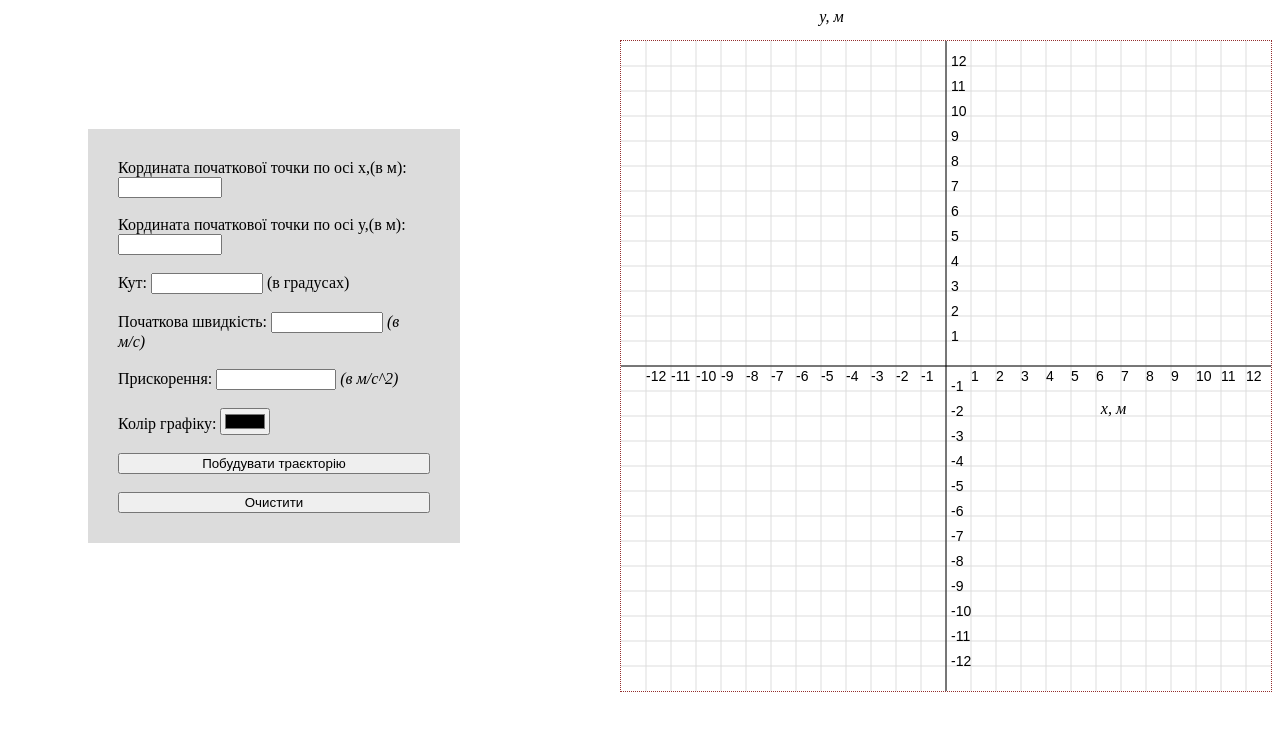
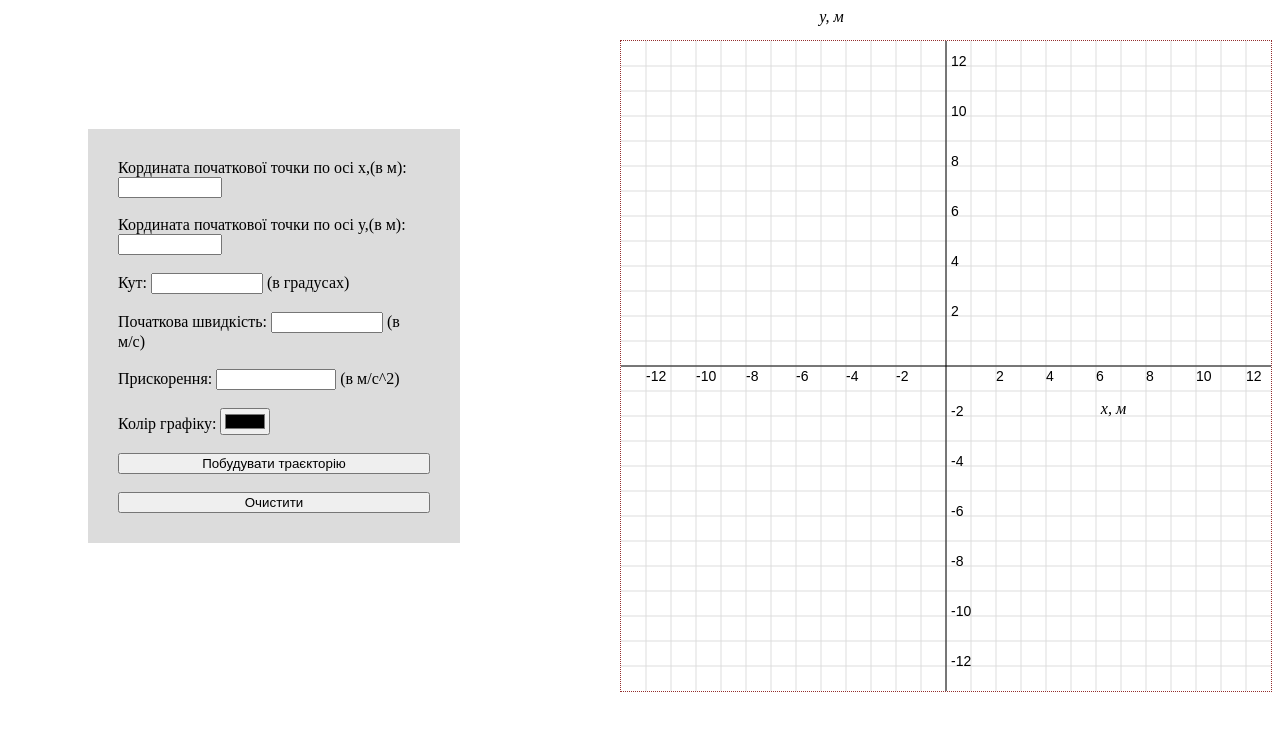
Before and after one commit to albinapetrus/MetodyProgramnoi, a plain HTML site: page lab1/task 1/zadachi1.html in a window 1280 px wide. Both pictures are taken after a click on the button "Побудувати траєкторію". Drawn offline with Linux system fonts and the light colour scheme.

Commit message:
added new folder

```diff
--- a/lab1/task 1/task1.js
+++ b/lab1/task 1/task1.js
@@ -53,17 +53,29 @@ function drawLabels() {
     ctx.font = "14px Arial";
 
     // Позначки на осях
-    for (let x = step; x < width / 2; x += step) {
+    for (let x = step*2; x < width / 2; x += step*2) {
         ctx.fillText(x / step, centerX + x, centerY + 15);
         ctx.fillText(-x / step, centerX - x, centerY + 15);
     }
-    for (let y = step; y < height / 2; y += step) {
+    for (let y = step*2; y < height / 2; y += step*2) {
         ctx.fillText(-y / step, centerX + 5, centerY + y);
         ctx.fillText(y / step, centerX + 5, centerY - y);
     }
 }
 
 function plotTrajectory() {
+    let inputs = document.querySelectorAll("input");
+    let isValid = true;
+    inputs.forEach(input => {
+        if (!input.checkValidity()) {
+            isValid = false;
+        }
+    });
+
+    if (!isValid) {
+        alert("Будь ласка, введіть правильні значення для всіх полів.");
+        return;
+    }
     let x0 = parseFloat(document.getElementById("x0").value)*25;
     let y0 = parseFloat(document.getElementById("y0").value)*25;
     let ang = parseFloat(document.getElementById("ang").value);
--- a/lab1/task 1/zadachi1.html
+++ b/lab1/task 1/zadachi1.html
@@ -63,12 +63,12 @@
         <div>
             <label for="v0">Початкова швидкість:</label>
             <input type="number" id="v0" name="v0" min="0" max="1000" step="0.0001" required title="введіть значення від 0 до 1000!"/>
-            <label for="v0"><var>(в м/c)</var></label>
+            <label for="v0">(в м/c)</label>
         </div><br/>
         <div>
             <label for="pr">Прискорення:</label>
             <input type="number" id="pr" name="pr" min="-1000" max="1000" step="0.0001" required title="введіть значення від -1000 до 1000!"/>
-            <label for="pr"><var>(в м/c^2)</var></label>
+            <label for="pr">(в м/c^2)</label>
         </div><br/>
         <div>
             <label for="gr">Колір графіку:</label>
```
Also changed, not shown: lab1/task 2/task2.html (+16 -2 lines), lab1/task 2/task2.js (+13 -2 lines).
